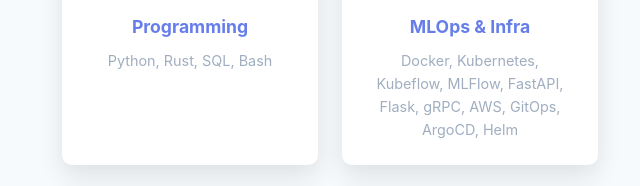
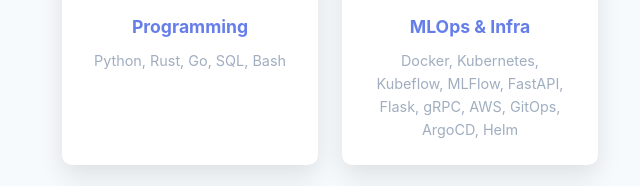
Before and after one commit to kabartay/portfolio, a website: page public/about.html in a window 1280 px wide. Shown: the part 283-469 px from the top of the page, 610-1250 px from the left. Drawn offline with Linux system fonts and the light colour scheme.

Commit message:
feat: update programming skills listed in about.html (#13)
Added Go

```diff
--- a/public/about.html
+++ b/public/about.html
@@ -61,7 +61,7 @@
                     <div class="skill-card">
                         <div class="icon">🐍</div>
                         <h4>Programming</h4>
-                        <p>Python, Rust, SQL, Bash</p>
+                        <p>Python, Rust, Go, SQL, Bash</p>
                     </div>
                     <div class="skill-card">
                         <div class="icon">🚀</div>
```
